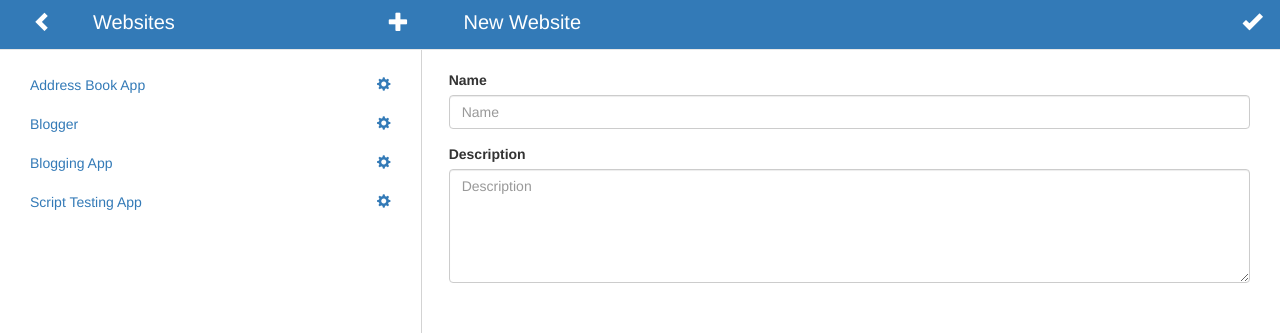
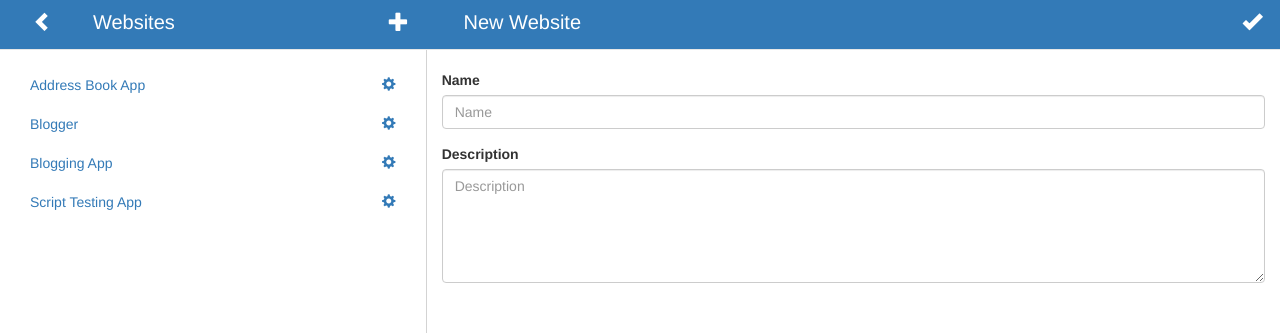
Before and after one commit to singh-akash/singh-akash-webdev, a website: page public/assignment/website-new.html in a window 1280 px wide. Shown: the top 333 px of the page. Drawn offline with nearby package versions, Linux system fonts and the light colour scheme.

Commit message:
Pushing style changes

```diff
--- a/public/assignment/css/style.css
+++ b/public/assignment/css/style.css
@@ -53,10 +53,6 @@ body {
     font-size:22px;
 }
 
-.overflow-margin {
-    margin-right: 15px;
-}
-
 .list-group-item {
     border: none;
 }
@@ -66,9 +62,4 @@ body {
     -webkit-border-vertical-spacing: 20px;
     margin-top: -45px;
     height: 100vh;
-    overflow: hidden;
 }
-
-.padding-left-12 {
-    padding-left: 12px;
-}
--- a/public/assignment/website-new.html
+++ b/public/assignment/website-new.html
@@ -7,7 +7,7 @@
     <meta name="viewport" content="width=device-width, initial-scale=1">
     <link href="css/style.css" rel="stylesheet"/>
 </head>
-<body class="overflow-margin">
+<body>
 
 <nav class="navbar navbar-default navbar-fixed-top">
     <div class="container-fluid row">
```
Also changed, not shown: public/assignment/website-edit.html (+1 -1 lines).
